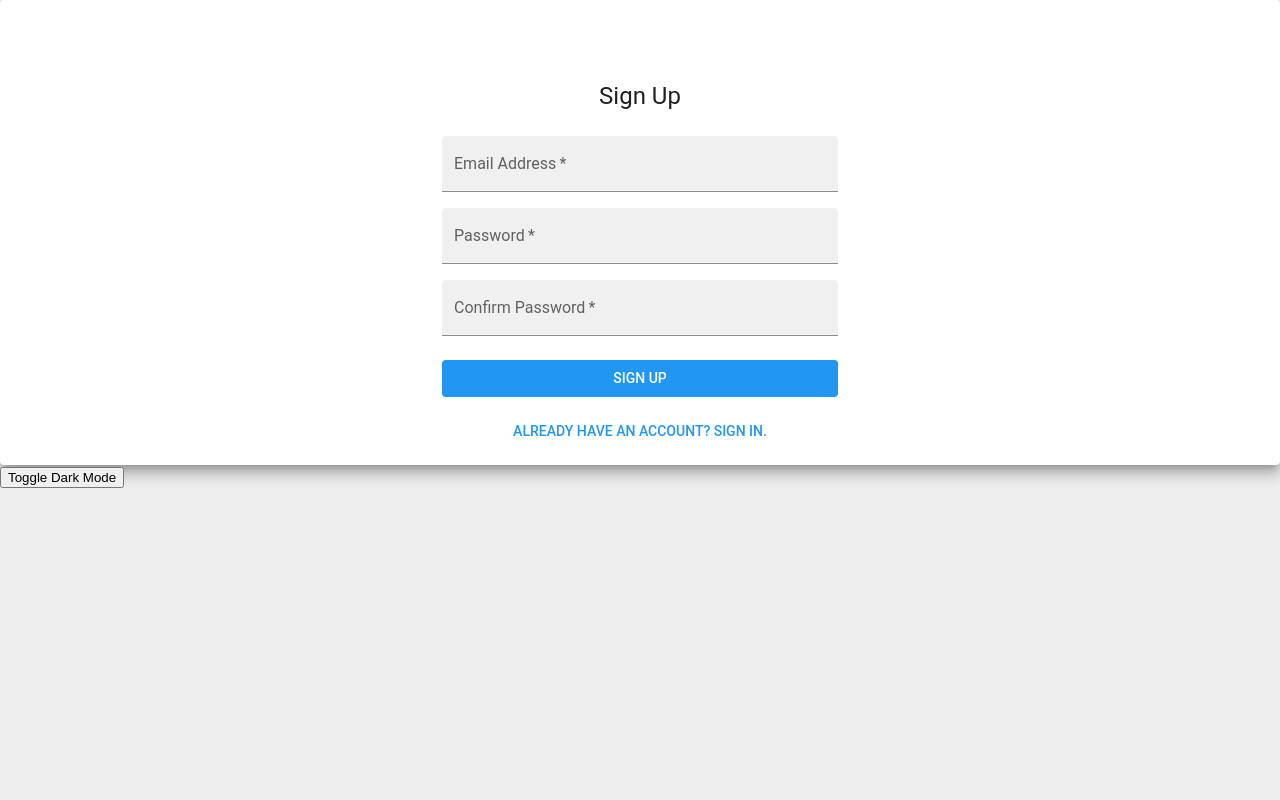
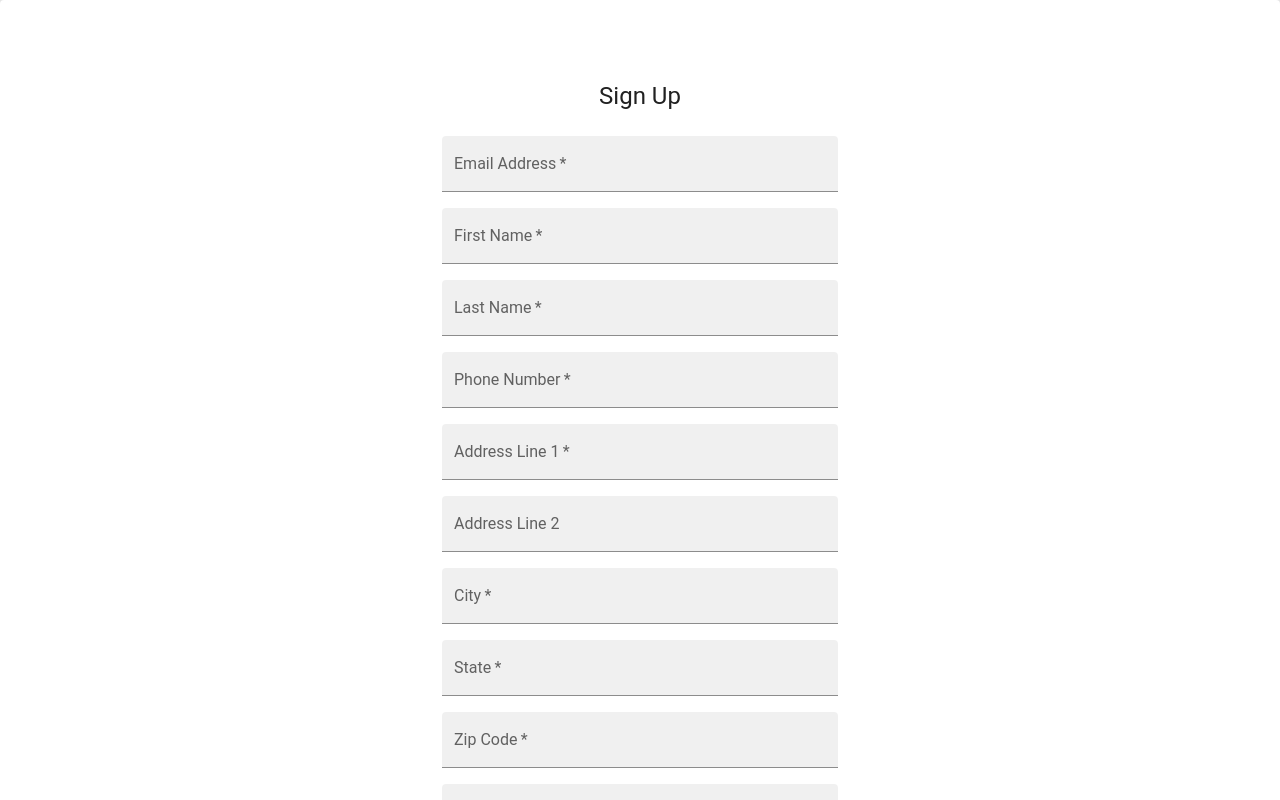
Before and after one commit to danphenderson/baldin, a React (Create React App) app in the folder frontend/: page /register in a window 1280 px wide. Shown: the top 800 px of the page. Built offline with nearby package versions, Linux system fonts and the light colour scheme; the HTML template or start-up script is replaced by a standard one.

Commit message:
Registration now requires all the fields for poc, this will enable base template generation.

```diff
--- a/frontend/src/component/application-modal.tsx
+++ b/frontend/src/component/application-modal.tsx
@@ -16,6 +16,7 @@ interface ApplicationCreateProps {
 const ApplicationCreateModal: React.FC<ApplicationCreateProps> = ({ open, onClose, onSave, initialData }) => {
   const defaultApplicationData: ApplicationCreate = {
     lead_id: '',
+
   };
 
   const [applicationData, setApplicationData] = useState<ApplicationCreate>(defaultApplicationData);
--- a/frontend/src/component/auth/signup.tsx
+++ b/frontend/src/component/auth/signup.tsx
@@ -13,6 +13,15 @@ const SignUp: React.FC = () => {
     const [email, setEmail] = useState<string>("");
     const [password, setPassword] = useState<string>("");
     const [confirmationPassword, setConfirmationPassword] = useState<string>("");
+    const [first_name, setFirstName] = useState<string>("");
+    const [last_name, setLastName] = useState<string>("");
+    const [phone_number, setPhoneNumber] = useState<string>("");
+    const [address_line_1, setAddressLine1] = useState<string>("");
+    const [address_line_2, setAddressLine2] = useState<string>("");
+    const [city, setCity] = useState<string>("");
+    const [zip_code, setZipCode] = useState<string>("");
+    const [state, setState] = useState<string>("");
+    const [country, setCountry] = useState<string>("");
     const [errorMessage, setErrorMessage] = useState<string>("");
     const navigate = useNavigate();
 
@@ -25,6 +34,15 @@ const SignUp: React.FC = () => {
       const user: components['schemas']['UserCreate'] = {
         email,
         password,
+        first_name,
+        last_name,
+        phone_number,
+        address_line_1,
+        address_line_2,
+        city,
+        zip_code,
+        state,
+        country,
         // Add other fields as required by your UserCreate schema
         // is_active, is_superuser, is_verified, etc.
       };
@@ -85,6 +103,129 @@ const SignUp: React.FC = () => {
                             <TextField
                                 required
                                 fullWidth
+                                id="first_name"
+                                label="First Name"
+                                name="name"
+                                autoComplete="first_name"
+                                value={first_name}
+                                onChange={(e) => setFirstName(e.target.value)}
+                                placeholder="Enter first name"
+                            />
+                        </Grid>
+                        <Grid item xs={12}>
+                            <TextField
+                                required
+                                fullWidth
+                                id="last_name"
+                                label="Last Name"
+                                name="last_name"
+                                autoComplete="first_name"
+                                value={last_name}
+                                onChange={(e) => setLastName(e.target.value)}
+                                placeholder="Enter last name"
+                            />
+                        </Grid>
+                        <Grid item xs={12}>
+                            <TextField
+                                required
+                                fullWidth
+                                id="phone_number"
+                                label="Phone Number"
+                                name="phone_number"
+                                type="tel"
+                                autoComplete="tel"
+                                value={phone_number}
+                                onChange={(e) => setPhoneNumber(e.target.value)}
+                                placeholder="Enter phone number"
+                            />
+                        </Grid>
+                        <Grid item xs={12}>
+                          <TextField
+                            required
+                            fullWidth
+                            id="address_line_1"
+                            label="Address Line 1"
+                            name="address_line_1"
+                            type="text"
+                            autoComplete="address-line1"
+                            value={address_line_1}
+                            onChange={(e) => setAddressLine1(e.target.value)}
+                            placeholder="Enter address line 1"
+                          />
+                        </Grid>
+                        <Grid item xs={12}>
+                          <TextField
+                            fullWidth
+                            id="address_line_2"
+                            label="Address Line 2"
+                            name="address_line_2"
+                            type="text"
+                            autoComplete="address-line2"
+                            value={address_line_2}
+                            onChange={(e) => setAddressLine2(e.target.value)}
+                            placeholder="Enter address line 2"
+                          />
+                        </Grid>
+                        <Grid item xs={12}>
+                          <TextField
+                            required
+                            fullWidth
+                            id="city"
+                            label="City"
+                            name="city"
+                            type="text"
+                            autoComplete="city"
+                            value={city}
+                            onChange={(e) => setCity(e.target.value)}
+                            placeholder="Enter city"
+                          />
+                        </Grid>
+                        <Grid item xs={12}>
+                          <TextField
+                            required
+                            fullWidth
+                            id="state"
+                            label="State"
+                            name="state"
+                            type="text"
+                            autoComplete="state"
+                            value={state}
+                            onChange={(e) => setState(e.target.value)}
+                            placeholder="Enter state"
+                          />
+                        </Grid>
+                        <Grid item xs={12}>
+                          <TextField
+                            required
+                            fullWidth
+                            id="zip_code"
+                            label="Zip Code"
+                            name="zip_code"
+                            type="text"
+                            autoComplete="zip-code"
+                            value={zip_code}
+                            onChange={(e) => setZipCode(e.target.value)}
+                            placeholder="Enter zip code"
+                          />
+                        </Grid>
+                        <Grid item xs={12}>
+                          <TextField
+                            required
+                            fullWidth
+                            id="country"
+                            label="Country"
+                            name="country"
+                            type="text"
+                            autoComplete="country"
+                            value={country}
+                            onChange={(e) => setCountry(e.target.value)}
+                            placeholder="Enter country"
+                          />
+                        </Grid>
+                        <Grid item xs={12}>
+                            <TextField
+                                required
+                                fullWidth
                                 name="password"
                                 label="Password"
                                 type="password"
--- a/frontend/src/pages/manager.tsx
+++ b/frontend/src/pages/manager.tsx
@@ -1,18 +1,14 @@
 import React, { useState, useEffect, useContext } from 'react';
-import { Box, Button, CircularProgress, Typography } from '@mui/material';
+import { Box, CircularProgress, Typography } from '@mui/material';
 import { DataGrid, GridColDef } from '@mui/x-data-grid';
 import { UserContext } from '../context/user-context';
-import { getApplications, createApplication, updateApplication, deleteApplication, ApplicationRead, ApplicationCreate, ApplicationUpdate } from '../services/application';
-import ApplicationCreateModal from '../component/application-modal'; // Adjust the import path as necessary
+import { getApplications, deleteApplication, ApplicationRead } from '../services/application';
 
 const ManagerPage: React.FC = () => {
     const { token } = useContext(UserContext);
     const [error, setError] = useState('');
     const [isLoading, setIsLoading] = useState(false);
     const [applications, setApplications] = useState<ApplicationRead[]>([]);
-    const [currentApplication, setCurrentApplication] = useState<ApplicationCreate | ApplicationUpdate | null>(null);
-    const [openModal, setOpenModal] = useState(false);
-    const [isNew, setIsNew] = useState(true);
 
     useEffect(() => {
       if (token && applications.length === 0) fetchApplications();
@@ -26,36 +22,6 @@ const ManagerPage: React.FC = () => {
         setApplications(apps);
       } catch (error) {
         setError(`Failed to fetch applications: ${error instanceof Error ? error.message : 'Unknown error'}`);
-      } finally {
-        setIsLoading(false);
-      }
-    };
-
-    const handleOpenModal = (app: ApplicationRead | null) => {
-      setCurrentApplication(app);
-      setOpenModal(true);
-      setIsNew(!app);
-    };
-
-    const handleCloseModal = () => {
-      setOpenModal(false);
-      setCurrentApplication(null);
-    };
-
-    const handleSave = async (application: ApplicationCreate | ApplicationUpdate) => {
-      if (!token) {
-        setError('Missing required fields');
-        return;
-      }
-      setIsLoading(true);
-      try {
-        const savedApplication = isNew
-          ? await createApplication(token, application as ApplicationCreate)
-          : await updateApplication(token, application.id, application as ApplicationUpdate);
-        setApplications([...applications.filter(a => a.id !== savedApplication.id), savedApplication]);
-        handleCloseModal();
-      } catch (error) {
-        setError(`Failed to save application: ${error instanceof Error ? error.message : 'Unknown error'}`);
       } finally {
         setIsLoading(false);
       }
@@ -87,15 +53,8 @@ const ManagerPage: React.FC = () => {
 
     return (
         <Box>
-            <Button onClick={() => handleOpenModal(null)}>Add New Application</Button>
             {isLoading ? <CircularProgress /> : <DataGrid rows={applications} columns={columns} />}
             {error && <Typography color="error">{error}</Typography>}
-            <ApplicationCreateModal
-              open={openModal}
-              onClose={handleCloseModal}
-              onSave={handleSave}
-              initialData={currentApplication as ApplicationCreate | undefined} // Cast to ApplicationCreate for simplicity; adjust as needed for your types
-            />
         </Box>
     );
 };
```
